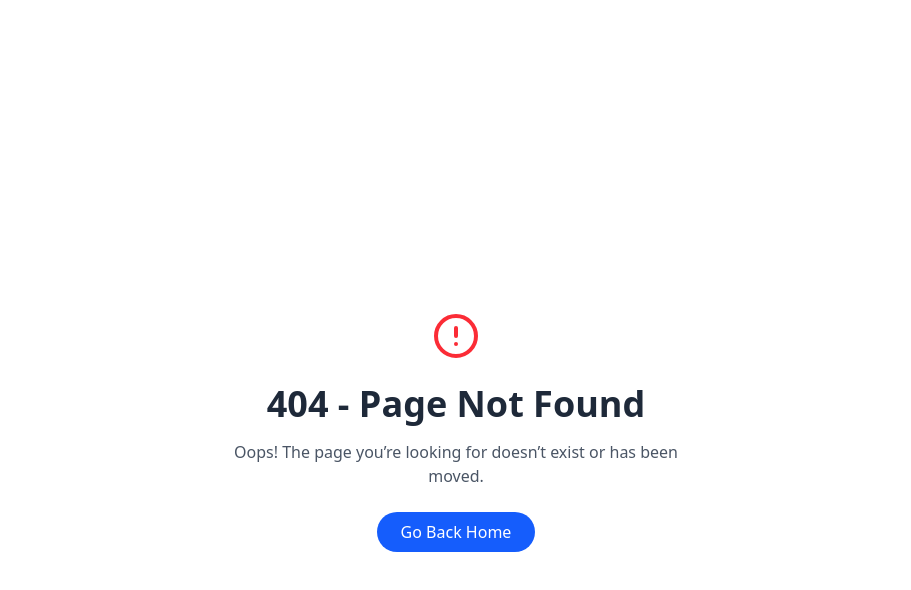
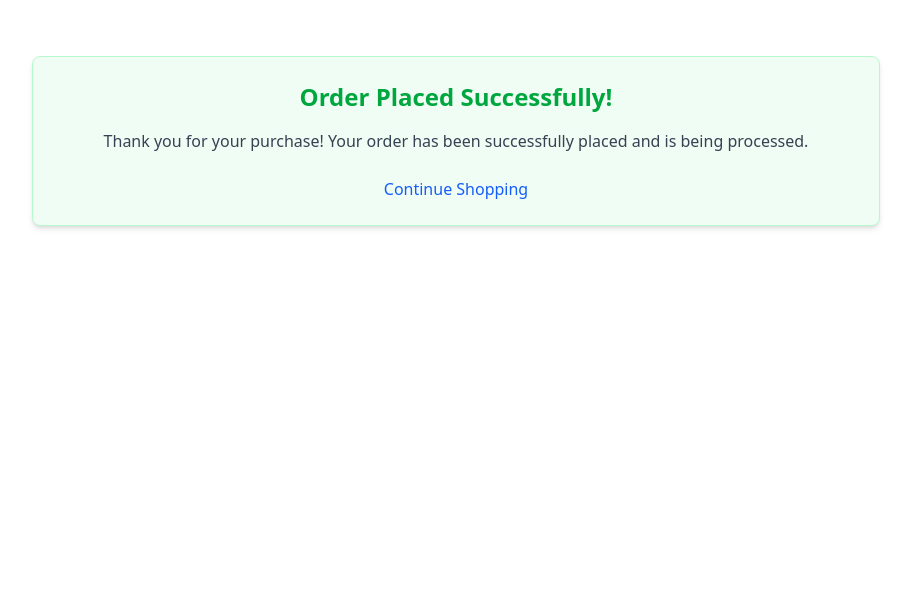
Before and after one commit to Mainul-Islam-Nirob/FlexWearShop, a React (Vite) app: page /order-success in a window 1280 px wide. Before the commit this address had no page. Shown: the top 590 px of the page, without its empty margins (184-1095 px from the left). Built offline with nearby package versions, Linux system fonts and the light colour scheme.

Commit message:
Implement order success page and clearing cart-state after order

```diff
--- a/src/Components/CartPanel.jsx
+++ b/src/Components/CartPanel.jsx
@@ -72,7 +72,7 @@ function CartPanel({ isOpen, onClose }) {
                   <span className="px-2 text-sm">{item.quantity}</span>
                   <button
                     onClick={() => updateQuantity(item.id, item.quantity + 1)}
-                    className="px-2 bg-gray-100 hover:bg-gray-200 text-sm rounded"
+                    className="px-2 bg-gray-100 hover:bg-gray-200 text-sm rounded cursor-pointer"
                   >
                     +
                   </button>
--- a/src/Components/CheckoutPage.jsx
+++ b/src/Components/CheckoutPage.jsx
@@ -1,9 +1,10 @@
 import React from 'react';
 import { useCart } from '../context/CartContext';
-import { Link } from 'react-router-dom';
+import { Link, useNavigate  } from 'react-router-dom';
 
 function CheckoutPage() {
-  const { cartItems } = useCart();
+    const { cartItems, setCartItems } = useCart();
+    const navigate = useNavigate();
 
   const subtotal = cartItems.reduce(
     (total, item) => total + item.price * item.quantity,
@@ -12,6 +13,15 @@ function CheckoutPage() {
   const taxRate = 0.075;
   const tax = subtotal * taxRate;
   const total = subtotal + tax;
+
+  const handlePlaceOrder = () => {
+    // Clear cart after order is placed
+    setCartItems([]);
+
+    // Navigate to the success page
+    navigate('/order-success');
+  };
+
 
   return (
     <div className="max-w-4xl mx-auto p-6">
@@ -66,8 +76,8 @@ function CheckoutPage() {
           </div>
 
           <button
-            className="mt-6 w-full bg-blue-600 text-white py-2 rounded hover:bg-blue-700 transition"
-            onClick={() => alert('Order placed!')} // Replace with real submission
+            className="mt-6 w-full bg-blue-600 text-white py-2 rounded hover:bg-blue-700 transition cursor-pointer"
+            onClick={handlePlaceOrder}
           >
             Place Order
           </button>
--- a/src/Components/Navbar.jsx
+++ b/src/Components/Navbar.jsx
@@ -71,7 +71,7 @@ const { cartItems } = useCart();
           <Link to="/signUp" className="text-sm font-medium bg-blue-600 text-white px-4 py-1.5 rounded-full hover:bg-blue-700 transition">Sign Up</Link>
           <button
   onClick={() => setCartOpen(true)}
-  className="relative text-gray-700 hover:text-blue-600 transition"
+  className="relative text-gray-700 hover:text-blue-600 transition cursor-pointer"
 >
             <ShoppingCart className="w-6 h-6" />
             <span className="absolute -top-2 -right-2 bg-red-500 text-white text-xs font-semibold px-1.5 rounded-full">
--- /dev/null
+++ b/src/Components/OrderSuccess.jsx
@@ -0,0 +1,30 @@
+import React from 'react';
+import { Link } from 'react-router-dom';
+import { useCart } from '../context/CartContext';
+
+function OrderSuccess() {
+  const { setCartItems } = useCart();
+
+  // Clear cart on page load (after order is successfully placed)
+  React.useEffect(() => {
+    setCartItems([]); // Clear all cart items
+  }, [setCartItems]);
+
+  return (
+    <div className="max-w-4xl mx-auto p-6">
+      <div className="bg-green-50 p-6 rounded-lg shadow-md border border-green-200">
+        <h2 className="text-2xl font-semibold text-center text-green-600 mb-4">Order Placed Successfully!</h2>
+        <p className="text-center text-gray-700 mb-6">
+          Thank you for your purchase! Your order has been successfully placed and is being processed.
+        </p>
+        <div className="text-center">
+          <Link to="/" className="text-blue-600 hover:underline">
+            Continue Shopping
+          </Link>
+        </div>
+      </div>
+    </div>
+  );
+}
+
+export default OrderSuccess;
--- a/src/context/CartContext.jsx
+++ b/src/context/CartContext.jsx
@@ -44,6 +44,9 @@ export function CartProvider({ children }) {
   const getTotalPrice = () =>
     cartItems.reduce((total, item) => total + item.price * item.quantity, 0);
 
+  const clearCart = () => {
+    setCartItems([]);
+  };
 
 
   const value = {
@@ -53,6 +56,7 @@ export function CartProvider({ children }) {
     removeFromCart,
     updateQuantity,
     getTotalPrice,
+    clearCart
 
   };
 
--- a/src/routes.jsx
+++ b/src/routes.jsx
@@ -8,6 +8,7 @@ import App from "./App.jsx";
 import ProductDetail from "./components/ProductDetail.jsx";
 import Category from "./components/Category.jsx";
 import CheckoutPage from "./components/CheckoutPage.jsx";
+import OrderSuccess from "./components/OrderSuccess.jsx";
 
 const routes = [
   {
@@ -32,6 +33,10 @@ const routes = [
     element: <CheckoutPage />
   },
   {
+    path: "order-success",
+    element: <OrderSuccess />
+  },
+  {
     path: "product/:id",
     element: <ProductDetail />
   },
```
